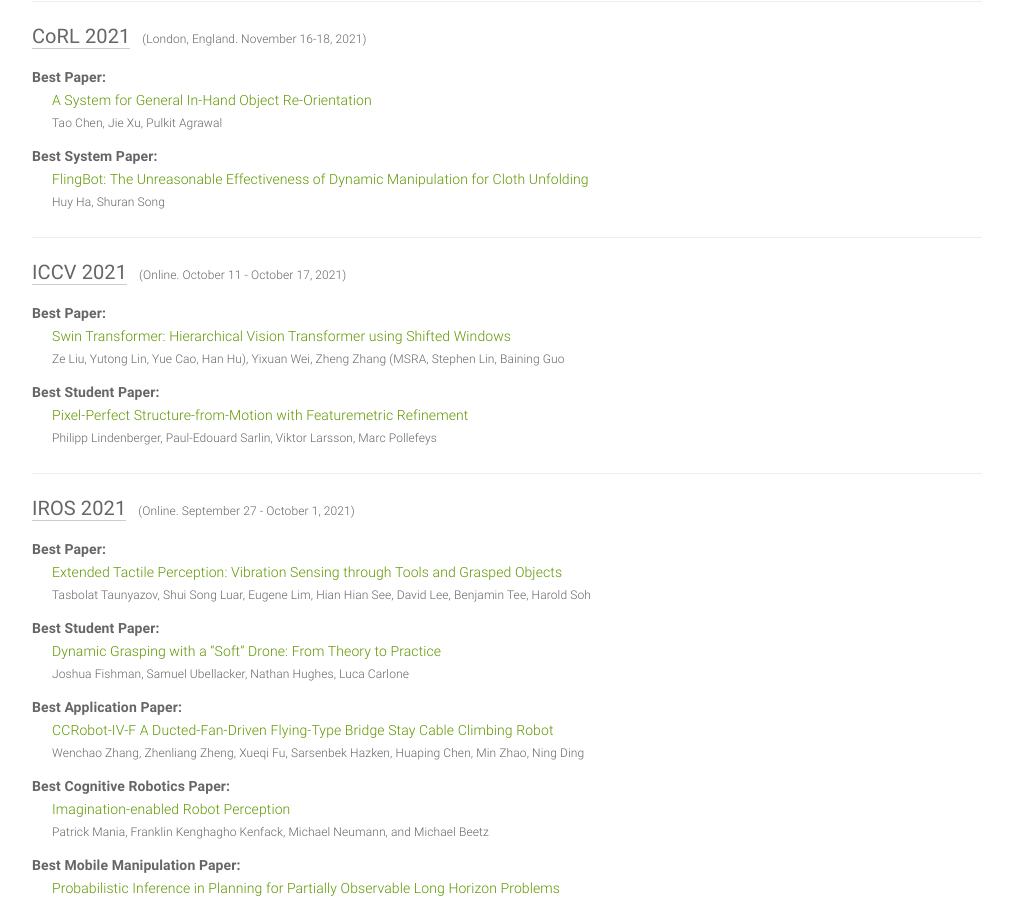
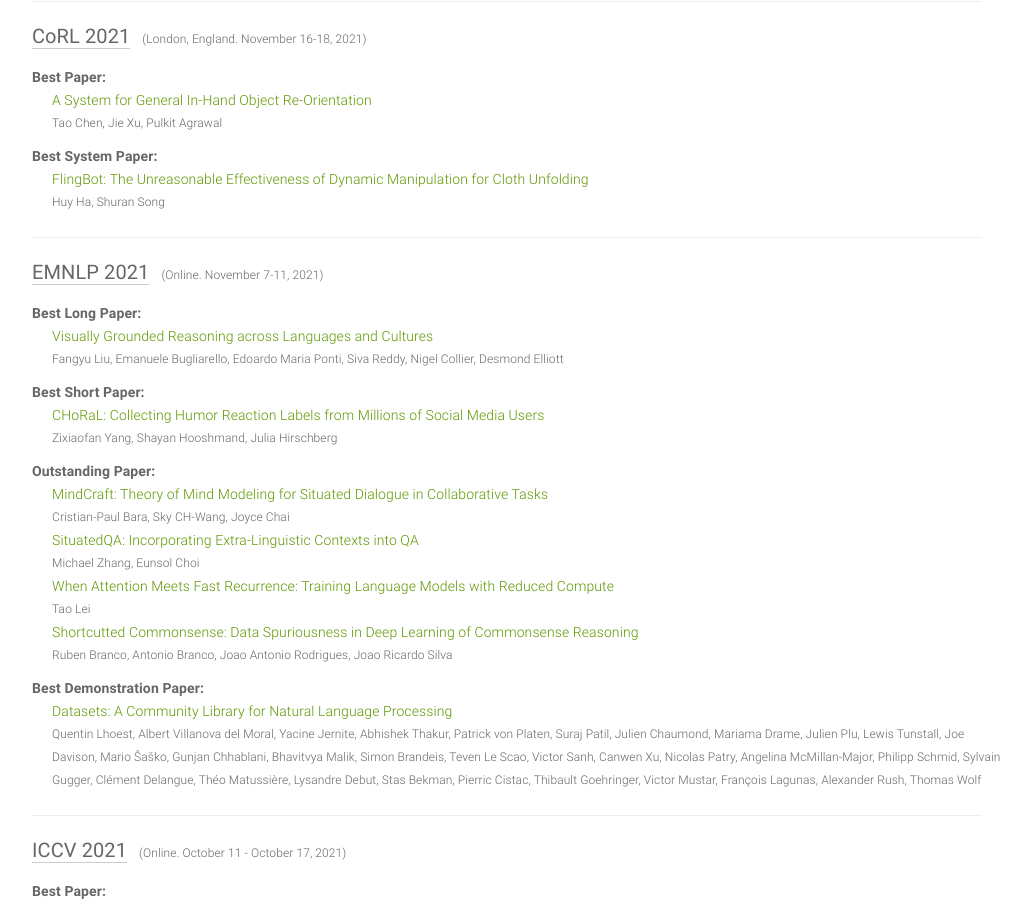
Before and after one commit to clemense/ai-bestpapers, a Jekyll site: the page built from index.html, in a window 1280 px wide and 900 px high, scrolled down 895 px. Shown: the whole window, without its empty margins (133-1164 px from the left). Built offline with Jekyll 4.4.1, drawn with Linux system fonts in a browser that asks for light colours.

Commit message:
Add EMNLP 2021

```diff
--- a/_data/papers.yml
+++ b/_data/papers.yml
@@ -79,6 +79,59 @@
   place: London, England
   date: November 16-18, 2021
   sub: RO
+
+- venue: EMNLP
+  year: 2021
+  awards:
+  - award: Best Long Paper
+    title: Visually Grounded Reasoning across Languages and Cultures
+    author: Fangyu Liu, Emanuele Bugliarello, Edoardo Maria Ponti, Siva Reddy, Nigel
+      Collier, Desmond Elliott
+    link: https://arxiv.org/abs/2109.13238
+    source: https://2021.emnlp.org/blog/2021-10-29-best-paper-awards/
+  - award: Best Short Paper
+    title: 'CHoRaL: Collecting Humor Reaction Labels from Millions of Social Media
+      Users'
+    author: Zixiaofan Yang, Shayan Hooshmand, Julia Hirschberg
+    link: https://aclanthology.org/2021.emnlp-main.364/
+    source: https://2021.emnlp.org/blog/2021-10-29-best-paper-awards/
+  - award: Outstanding Paper
+    title: 'MindCraft: Theory of Mind Modeling for Situated Dialogue in Collaborative
+      Tasks'
+    author: Cristian-Paul Bara, Sky CH-Wang, Joyce Chai
+    link: https://arxiv.org/abs/2109.06275
+    source: https://2021.emnlp.org/blog/2021-10-29-best-paper-awards/
+  - award: Outstanding Paper
+    title: 'SituatedQA: Incorporating Extra-Linguistic Contexts into QA'
+    author: Michael Zhang, Eunsol Choi
+    link: https://arxiv.org/abs/2109.06157
+    source: https://2021.emnlp.org/blog/2021-10-29-best-paper-awards/
+  - award: Outstanding Paper
+    title: 'When Attention Meets Fast Recurrence: Training Language Models with Reduced
+      Compute'
+    author: Tao Lei
+    link: https://arxiv.org/abs/2102.12459
+    source: https://2021.emnlp.org/blog/2021-10-29-best-paper-awards/
+  - award: Outstanding Paper
+    title: 'Shortcutted Commonsense: Data Spuriousness in Deep Learning of Commonsense
+      Reasoning'
+    author: Ruben Branco, Antonio Branco, Joao Antonio Rodrigues, Joao Ricardo Silva
+    link: https://aclanthology.org/2021.emnlp-main.113/
+    source: https://2021.emnlp.org/blog/2021-10-29-best-paper-awards/
+  - award: Best Demonstration Paper
+    title: 'Datasets: A Community Library for Natural Language Processing'
+    author: Quentin Lhoest, Albert Villanova del Moral, Yacine Jernite, Abhishek Thakur,
+      Patrick von Platen, Suraj Patil, Julien Chaumond, Mariama Drame, Julien Plu,
+      Lewis Tunstall, Joe Davison, Mario Šaško, Gunjan Chhablani, Bhavitvya Malik,
+      Simon Brandeis, Teven Le Scao, Victor Sanh, Canwen Xu, Nicolas Patry, Angelina
+      McMillan-Major, Philipp Schmid, Sylvain Gugger, Clément Delangue, Théo Matussière,
+      Lysandre Debut, Stas Bekman, Pierric Cistac, Thibault Goehringer, Victor Mustar,
+      François Lagunas, Alexander Rush, Thomas Wolf
+    link: https://arxiv.org/abs/2109.02846
+    source: https://2021.emnlp.org/blog/2021-10-29-best-paper-awards/
+  place: Online
+  date: November 7-11, 2021
+  sub: NLP
 
 - venue: ICCV
   year: 2021
```
